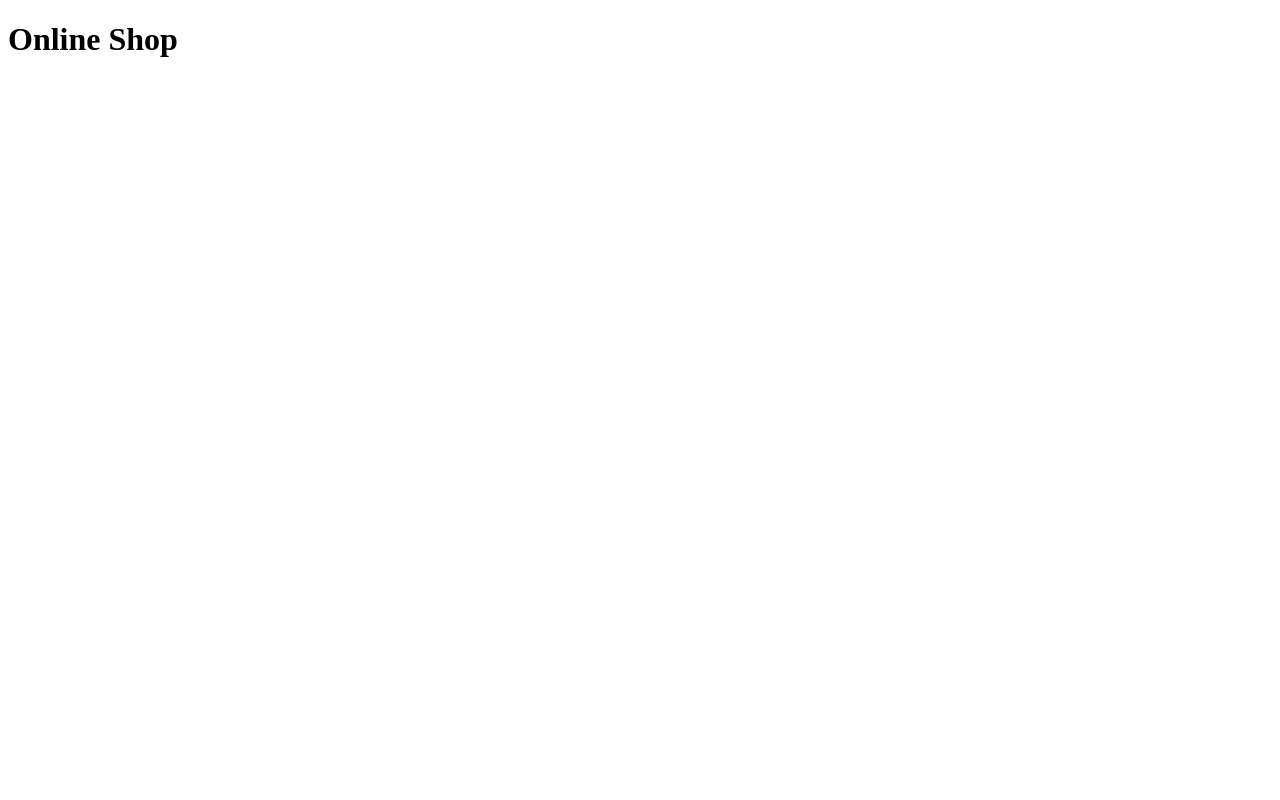
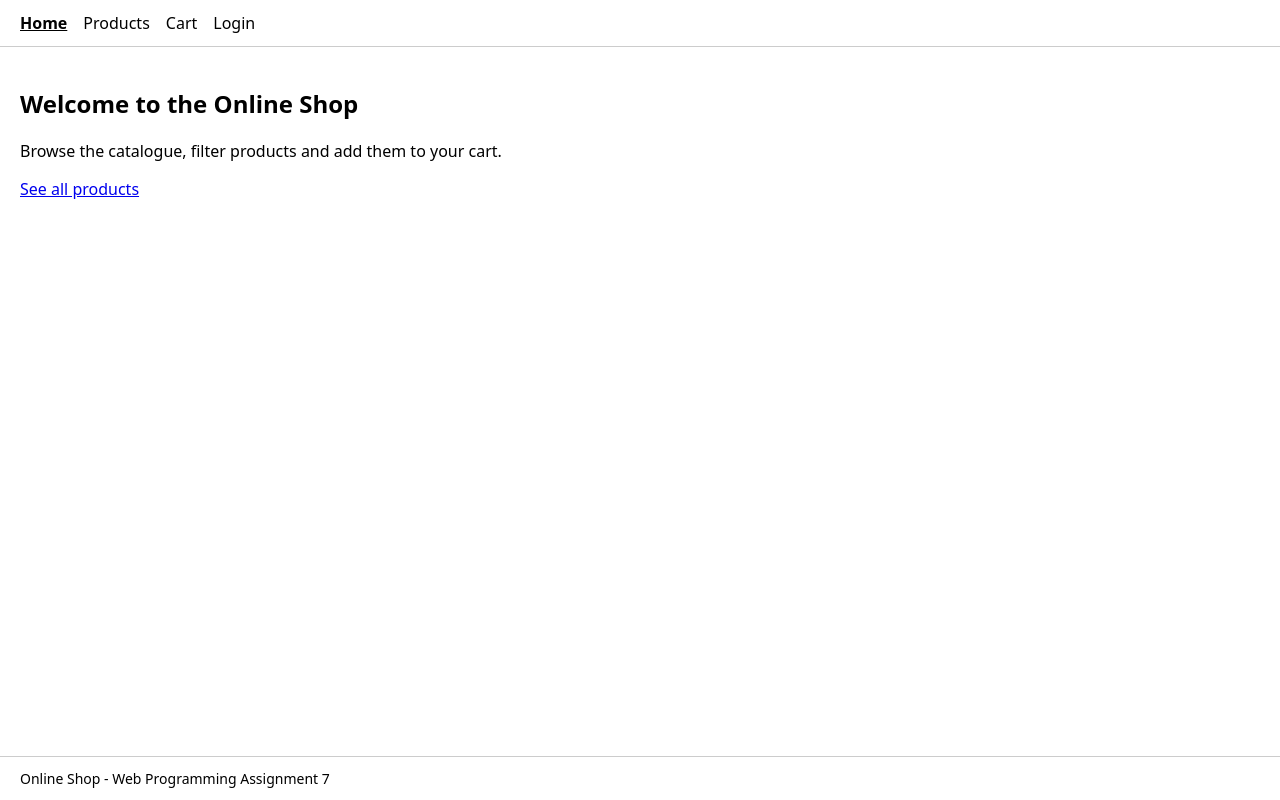
Before and after one commit to YlmTalha/Web-Lab7, a React (Vite) app: page / in a window 1280 px wide. Built offline with nearby package versions, Linux system fonts and the light colour scheme.

Commit message:
feat(routing): add router, shared layout with NavBar, Home and NotFound pages

```diff
--- a/src/App.jsx
+++ b/src/App.jsx
@@ -1,3 +1,26 @@
+import { Routes, Route } from 'react-router-dom';
+import Layout from './components/Layout.jsx';
+import Home from './pages/Home.jsx';
+import ProductList from './pages/ProductList.jsx';
+import ProductDetail from './pages/ProductDetail.jsx';
+import Cart from './pages/Cart.jsx';
+import Login from './pages/Login.jsx';
+import NotFound from './pages/NotFound.jsx';
+
 export default function App() {
-  return <h1>Online Shop</h1>;
+  return (
+    <Routes>
+      <Route element={<Layout />}>
+        <Route index element={<Home />} />
+        {/* nested routes under /products */}
+        <Route path="products">
+          <Route index element={<ProductList />} />
+          <Route path=":id" element={<ProductDetail />} />
+        </Route>
+        <Route path="cart" element={<Cart />} />
+        <Route path="login" element={<Login />} />
+        <Route path="*" element={<NotFound />} />
+      </Route>
+    </Routes>
+  );
 }
--- /dev/null
+++ b/src/components/Layout.jsx
@@ -0,0 +1,14 @@
+import { Outlet } from 'react-router-dom';
+import NavBar from './NavBar.jsx';
+
+export default function Layout() {
+  return (
+    <div className="app">
+      <NavBar />
+      <main className="content">
+        <Outlet /> {/* the matched child page renders here */}
+      </main>
+      <footer className="footer">Online Shop - Web Programming Assignment 7</footer>
+    </div>
+  );
+}
--- /dev/null
+++ b/src/components/NavBar.jsx
@@ -0,0 +1,13 @@
+import { NavLink } from 'react-router-dom';
+
+export default function NavBar() {
+  return (
+    <nav className="navbar">
+      {/* NavLink adds the "active" class to the current link, no page reload */}
+      <NavLink to="/" end>Home</NavLink>
+      <NavLink to="/products">Products</NavLink>
+      <NavLink to="/cart">Cart</NavLink>
+      <NavLink to="/login">Login</NavLink>
+    </nav>
+  );
+}
--- /dev/null
+++ b/src/index.css
@@ -0,0 +1,9 @@
+* { box-sizing: border-box; }
+body { margin: 0; font-family: system-ui, sans-serif; }
+
+.app { min-height: 100vh; display: flex; flex-direction: column; }
+.navbar { display: flex; gap: 16px; align-items: center; padding: 12px 20px; border-bottom: 1px solid #ccc; }
+.navbar a { text-decoration: none; color: inherit; }
+.navbar a.active { font-weight: bold; text-decoration: underline; }
+.content { flex: 1; padding: 20px; }
+.footer { padding: 12px 20px; border-top: 1px solid #ccc; font-size: 14px; }
--- a/src/main.jsx
+++ b/src/main.jsx
@@ -1,9 +1,13 @@
 import { StrictMode } from 'react';
 import { createRoot } from 'react-dom/client';
+import { BrowserRouter } from 'react-router-dom';
 import App from './App.jsx';
+import './index.css';
 
 createRoot(document.getElementById('root')).render(
   <StrictMode>
-    <App />
+    <BrowserRouter>
+      <App />
+    </BrowserRouter>
   </StrictMode>
 );
--- /dev/null
+++ b/src/pages/Cart.jsx
@@ -0,0 +1,3 @@
+export default function Cart() {
+  return <h1>Cart (coming soon)</h1>;
+}
--- /dev/null
+++ b/src/pages/Home.jsx
@@ -0,0 +1,11 @@
+import { Link } from 'react-router-dom';
+
+export default function Home() {
+  return (
+    <section>
+      <h1>Welcome to the Online Shop</h1>
+      <p>Browse the catalogue, filter products and add them to your cart.</p>
+      <Link to="/products">See all products</Link>
+    </section>
+  );
+}
--- /dev/null
+++ b/src/pages/Login.jsx
@@ -0,0 +1,3 @@
+export default function Login() {
+  return <h1>Login (coming soon)</h1>;
+}
--- /dev/null
+++ b/src/pages/NotFound.jsx
@@ -0,0 +1,11 @@
+import { Link } from 'react-router-dom';
+
+export default function NotFound() {
+  return (
+    <section>
+      <h1>404 - Page not found</h1>
+      <p>The page you are looking for does not exist.</p>
+      <Link to="/">Back to home</Link>
+    </section>
+  );
+}
--- /dev/null
+++ b/src/pages/ProductDetail.jsx
@@ -0,0 +1,3 @@
+export default function ProductDetail() {
+  return <h1>ProductDetail (coming soon)</h1>;
+}
--- /dev/null
+++ b/src/pages/ProductList.jsx
@@ -0,0 +1,3 @@
+export default function ProductList() {
+  return <h1>ProductList (coming soon)</h1>;
+}
```
